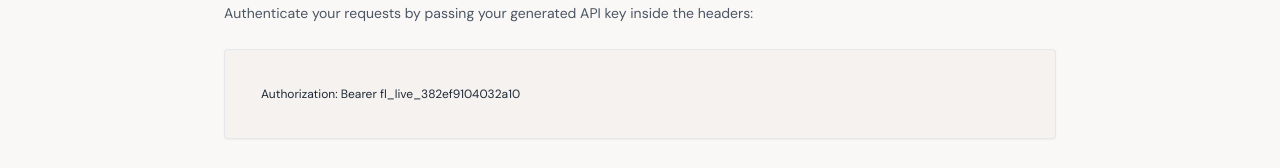
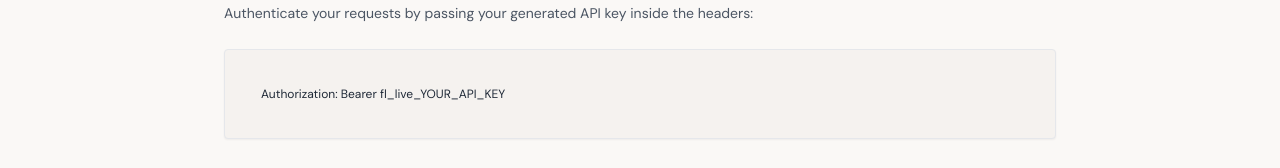
Before and after one commit to agrimtdk/flagged-, a React (Vite) app in the folder frontend/: page /docs in a window 1280 px wide. Shown: the part 374-542 px from the top of the page. Built offline with nearby package versions, Linux system fonts and the light colour scheme; no server answers.

Commit message:
doc page fix

```diff
--- a/frontend/src/pages/Documentation.tsx
+++ b/frontend/src/pages/Documentation.tsx
@@ -25,7 +25,7 @@ export const Documentation: React.FC = () => {
         </p>
         <Card className="bg-card/45 border-border">
           <CardContent className="font-mono text-xs overflow-x-auto p-4 text-text-primary">
-            Authorization: Bearer fl_live_382ef9104032a10
+            Authorization: Bearer fl_live_YOUR_API_KEY
           </CardContent>
         </Card>
 
```
